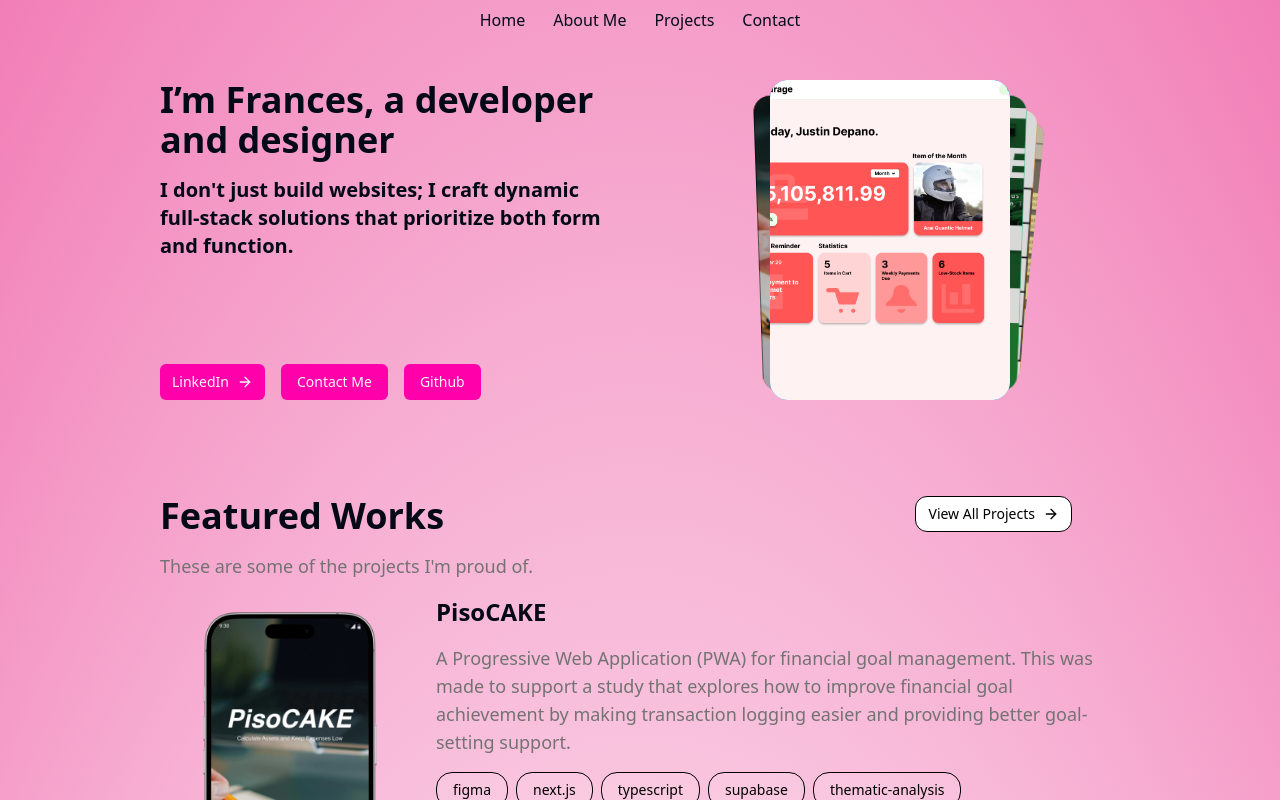
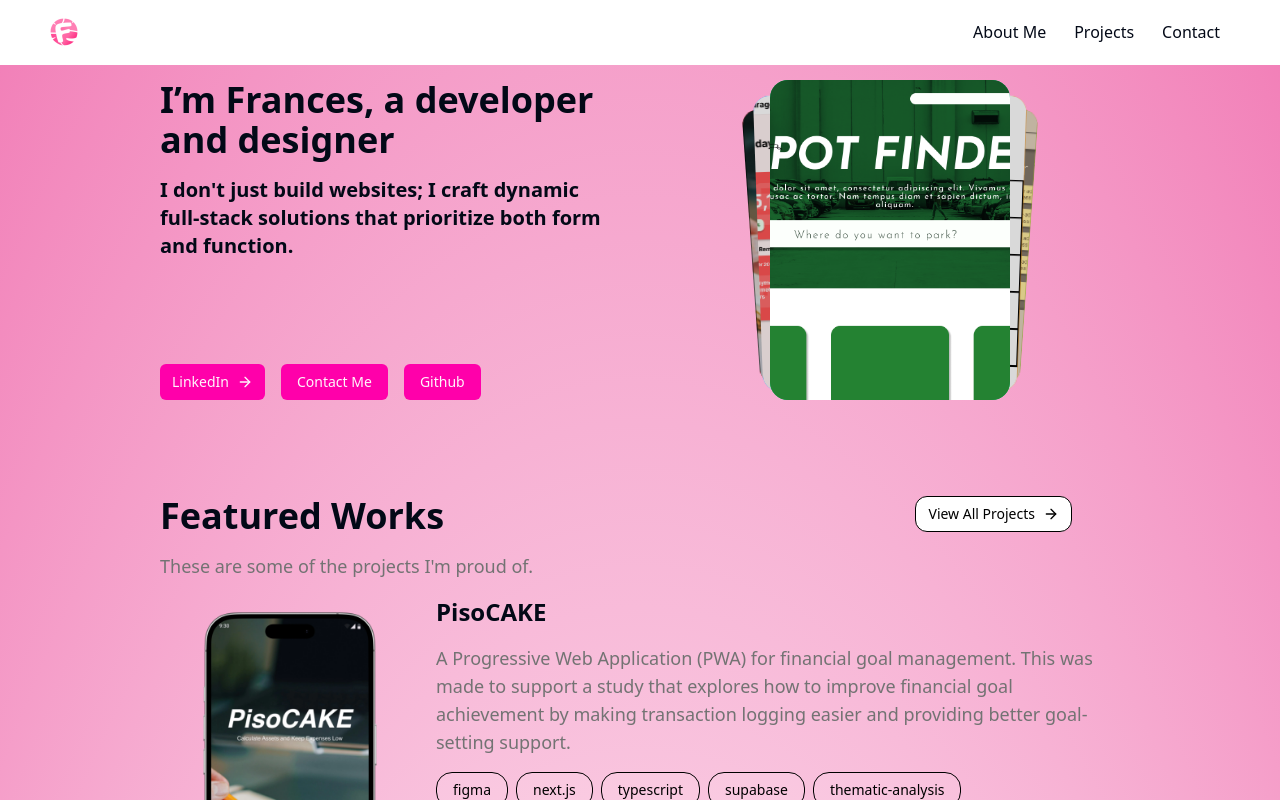
Before and after one commit to frncs-dc/portfolio, a Next.js app: page / in a window 1280 px wide. Shown: the top 800 px of the page. Built offline with nearby package versions, Linux system fonts and the light colour scheme.

Commit message:
feat: added logo to navbar

```diff
--- a/src/components/Navigation.jsx
+++ b/src/components/Navigation.jsx
@@ -12,6 +12,8 @@ import Link from "next/link";
 import Image from "next/image";
 import { ChevronDownIcon } from "lucide-react";
 import { useEffect, useMemo, useState } from "react";
+
+const LOGO_SRC = "/favicon_io/android-chrome-512x512.png";
 
 const navItems = [
     {
@@ -37,17 +39,14 @@ export default function Navigation() {
     const [mobileMenuOpen, setMobileMenuOpen] = useState(false);
     const [mobileExpandedHref, setMobileExpandedHref] = useState(null);
 
-    const desktopHeaderClassName = useMemo(() => {
-        return `transition-colors duration-200 ${
+    // Solid white at top; frosted translucent bar once scrolled.
+    const headerBarClassName = useMemo(() => {
+        return `transition-[background-color,box-shadow,border-color] duration-200 ${
             isScrolled
-                ? "bg-background/70 backdrop-blur-sm border-b border-border"
-                : "bg-transparent"
+                ? "bg-background/70 backdrop-blur-md border-b border-border shadow-sm"
+                : "bg-white border-b border-transparent shadow-none"
         }`;
     }, [isScrolled]);
-
-    // Mobile: always keep a solid bar so links/logo stay visible over page content.
-    const mobileHeaderClassName =
-        "bg-background/95 backdrop-blur-md border-b border-border shadow-sm";
 
     useEffect(() => {
         const handleScroll = () => {
@@ -95,10 +94,26 @@ export default function Navigation() {
             <div className="hidden md:block">
                 <NavigationMenu
                     viewport={false}
-                    className={`flex fixed top-0 left-0 right-0 z-50 px-12 w-screen max-w-none ${desktopHeaderClassName}`}
+                    className={`flex fixed top-0 left-0 right-0 z-50 w-screen max-w-none items-center justify-between gap-8 px-12 py-3 ${headerBarClassName}`}
                 >
-                    <NavigationMenuList>
-                        {navItems.map((item) => (
+                    <Link
+                        href="/"
+                        className="flex shrink-0 items-center"
+                        aria-label="Home"
+                    >
+                        <Image
+                            src={LOGO_SRC}
+                            alt=""
+                            width={32}
+                            height={32}
+                            className="h-8 w-8 object-contain"
+                            priority
+                        />
+                    </Link>
+                    <NavigationMenuList className="flex flex-1 list-none justify-end gap-1 md:flex-row md:items-center">
+                        {navItems
+                            .filter((item) => item.href !== "/")
+                            .map((item) => (
                                 <NavigationMenuItem key={item.href}>
                                     {item.children ? (
                                         <>
@@ -141,7 +156,7 @@ export default function Navigation() {
 
             {/* Mobile navigation */}
             <div
-                className={`md:hidden fixed top-0 left-0 right-0 z-50 ${mobileHeaderClassName}`}
+                className={`md:hidden fixed top-0 left-0 right-0 z-50 ${headerBarClassName}`}
                 style={{ height: 56 }}
             >
                 <div className="flex h-full items-center justify-between px-4">
@@ -151,7 +166,7 @@ export default function Navigation() {
                         aria-label="Home"
                     >
                         <Image
-                            src="/favicon_io/android-chrome-512x512.png"
+                            src={LOGO_SRC}
                             alt=""
                             width={36}
                             height={36}
@@ -269,7 +284,16 @@ export default function Navigation() {
                                             ) : (
                                                 <Link
                                                     href={item.href}
-                                                    className="block rounded-lg px-3 py-2 font-medium hover:bg-[#ffb6c1]/20"
+                                                    className={`rounded-lg px-3 py-2 font-medium hover:bg-[#ffb6c1]/20 ${
+                                                        item.href === "/"
+                                                            ? "flex items-center"
+                                                            : "block"
+                                                    }`}
+                                                    aria-label={
+                                                        item.href === "/"
+                                                            ? "Home"
+                                                            : undefined
+                                                    }
                                                     onClick={() => {
                                                         setMobileMenuOpen(
                                                             false,
@@ -279,7 +303,17 @@ export default function Navigation() {
                                                         );
                                                     }}
                                                 >
-                                                    {item.label}
+                                                    {item.href === "/" ? (
+                                                        <Image
+                                                            src={LOGO_SRC}
+                                                            alt=""
+                                                            width={32}
+                                                            height={32}
+                                                            className="h-8 w-8 object-contain"
+                                                        />
+                                                    ) : (
+                                                        item.label
+                                                    )}
                                                 </Link>
                                             )}
                                         </div>
```
Lines whose indentation alone changed are shown as unchanged.
